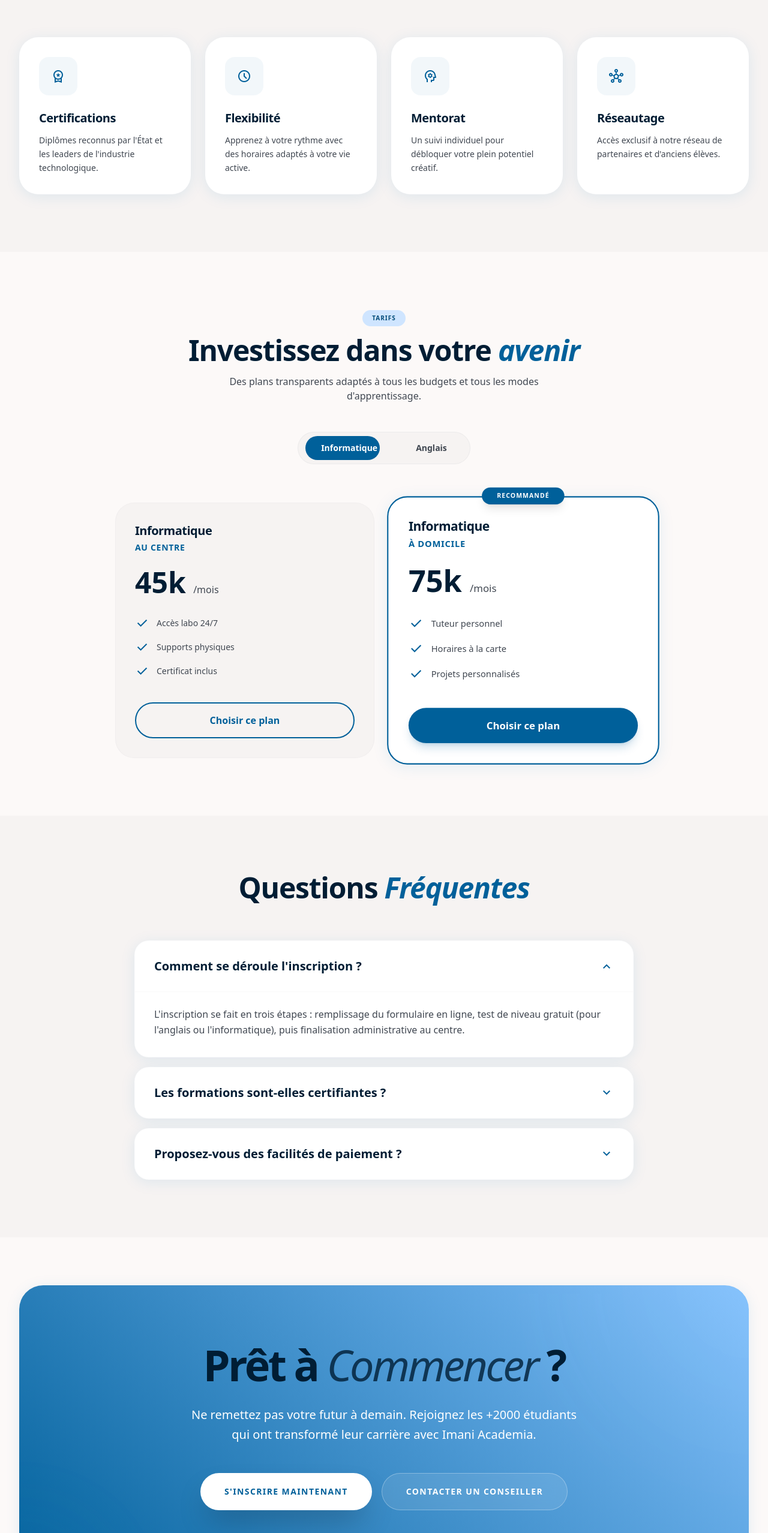
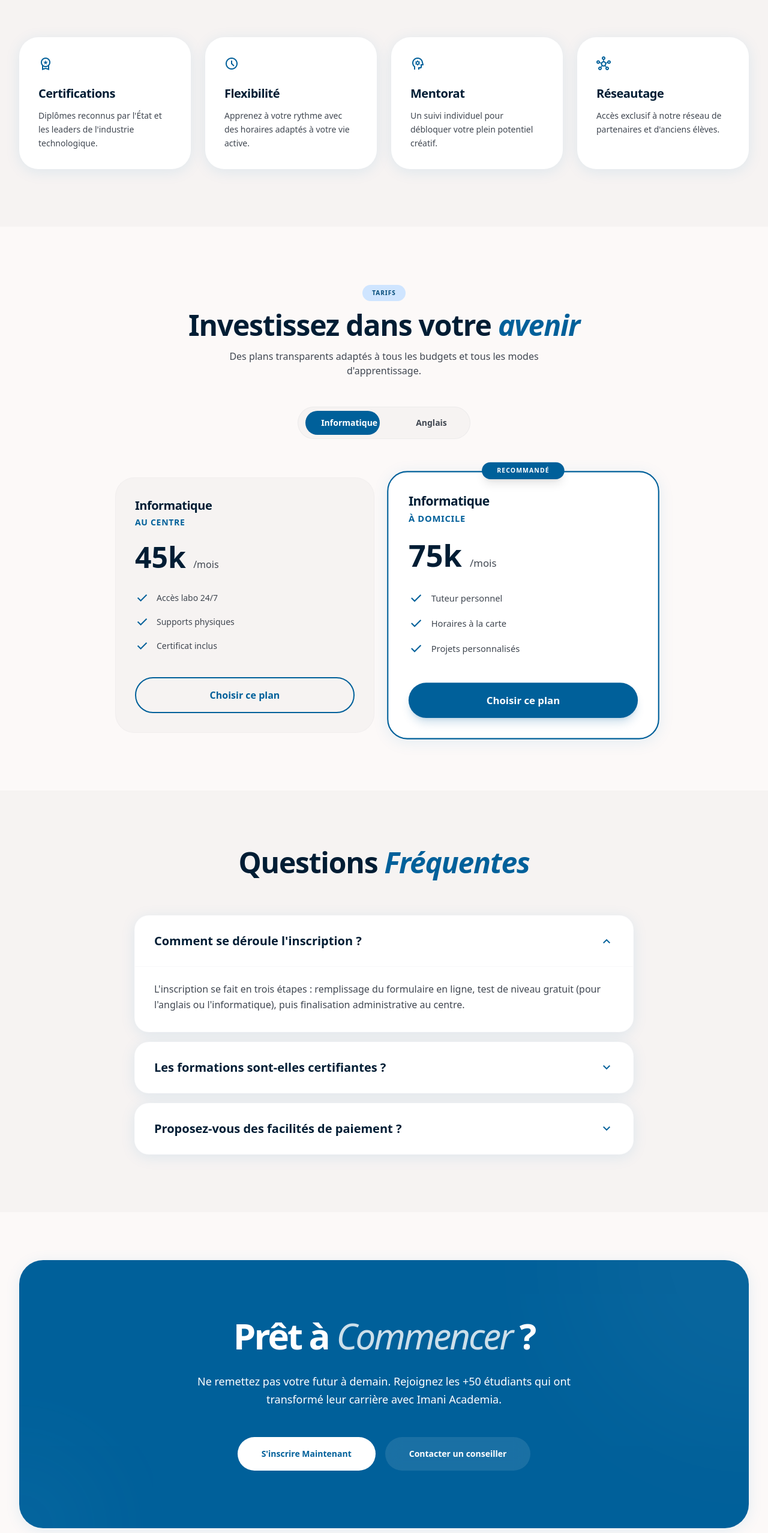
Before and after one commit to freddymk313/imani-academia-website, a Next.js app: page / in a window 1280 px wide. Shown: the part 2670-5226 px from the top of the page at 60% size. Built offline with nearby package versions, Linux system fonts and the light colour scheme.

Commit message:
cta  ok v1

```diff
--- a/components/landing/CTA.tsx
+++ b/components/landing/CTA.tsx
@@ -11,7 +11,7 @@ export default function CTA() {
           whileInView={{ opacity: 1, scale: 1 }}
           viewport={{ once: true }}
           transition={{ duration: 0.8, ease: [0.16, 1, 0.3, 1] }}
-          className="relative editorial-gradient rounded-[2.5rem] p-12 lg:p-24 text-center text-white signature-shadow overflow-hidden"
+          className="relative *editorial-gradient bg-primary rounded-[2.5rem] p-12 lg:p-24 text-center text-white signature-shadow overflow-hidden"
         >
           {/* Décorations d'arrière-plan animées */}
           <motion.div
@@ -37,7 +37,7 @@ export default function CTA() {
               whileInView={{ opacity: 1, y: 0 }}
               viewport={{ once: true }}
               transition={{ delay: 0.2 }}
-              className="text-4xl lg:text-7xl font-black tracking-tighter leading-none"
+              className="text-4xl lg:text-6xl font-black tracking-tighter text-white leading-none"
             >
               Prêt à <span className="italic font-light opacity-80">Commencer</span> ?
             </motion.h2>
@@ -47,9 +47,9 @@ export default function CTA() {
               whileInView={{ opacity: 1, y: 0 }}
               viewport={{ once: true }}
               transition={{ delay: 0.3 }}
-              className="text-lg lg:text-xl max-w-2xl mx-auto opacity-90 font-medium leading-relaxed"
+              className="text-lg lg:text-lg max-w-2xl mx-auto opacity-90 font-medium leading-relaxed"
             >
-              Ne remettez pas votre futur à demain. Rejoignez les +2000 étudiants qui ont transformé leur carrière avec Imani Academia.
+              Ne remettez pas votre futur à demain. Rejoignez les +50 étudiants qui ont transformé leur carrière avec Imani Academia.
             </motion.p>
 
             <motion.div
@@ -59,26 +59,15 @@ export default function CTA() {
               transition={{ delay: 0.4 }}
               className="flex flex-col sm:flex-row justify-center gap-4 pt-4"
             >
-              <button className="bg-white text-primary px-10 py-5 rounded-full font-black text-sm uppercase tracking-widest shadow-2xl hover:scale-105 active:scale-95 transition-all duration-300">
+              <button className="bg-white text-primary px-10 py-4.5 rounded-full font-black text-sm transition-all duration-300">
                 S'inscrire Maintenant
               </button>
 
-              <button className="bg-white/10 backdrop-blur-md border border-white/30 text-white px-10 py-5 rounded-full font-bold text-sm uppercase tracking-widest hover:bg-white/20 transition-all duration-300">
+              <button className="bg-white/10 backdrop-blur-md border-white/30 text-white px-10 py-4.5 rounded-full font-bold text-sm hover:bg-white/20 transition-all duration-300">
                 Contacter un conseiller
               </button>
             </motion.div>
           </div>
-
-          {/* Badge de confiance discret */}
-          <motion.div
-            initial={{ opacity: 0 }}
-            whileInView={{ opacity: 0.6 }}
-            viewport={{ once: true }}
-            transition={{ delay: 0.6 }}
-            className="pt-12 text-[10px] font-bold uppercase tracking-[0.3em]"
-          >
-            Inscriptions ouvertes pour la session 2026
-          </motion.div>
         </motion.div>
       </div>
     </section>
--- a/components/landing/WhyChooseUs.tsx
+++ b/components/landing/WhyChooseUs.tsx
@@ -55,13 +55,15 @@ export default function WhyChooseUs() {
               viewport={{ once: true }}
               transition={{ delay: index * 0.1, duration: 0.5 }}
               whileHover={{ y: -8 }}
-              className="bg-surface-container-lowest p-8 rounded-4xl signature-shadow transition-all duration-300 group border border-transparent hover:border-primary/10"
+              className="bg-surface-container-lowest p-8 rounded-4xl signature-shadow transition-all duration-300 group hover:border-primary/10"
             >
-              <div className="mb-6 flex items-center justify-center w-16 h-16 rounded-2xl bg-primary/5 text-primary group-hover:bg-primary group-hover:text-white transition-colors duration-300">
-                <span className="material-symbols-outlined text-4xl">
+              {/* <div className="mb-6 flex items-center justify-center *w-16 h-16 rounded-2xl bg-primary/5 text-primary group-hover:bg-primary group-hover:text-white transition-colors duration-300"> */}
+                {/* <span className="material-symbols-outlined text-4xl"> */}
+
+                    <span className="material-symbols-outlined text-4xl text-primary mb-6">
                   {feature.icon}
                 </span>
-              </div>
+              {/* </div> */}
 
               <h4 className="text-xl font-bold mb-3 text-on-surface">
                 {feature.title}
```
